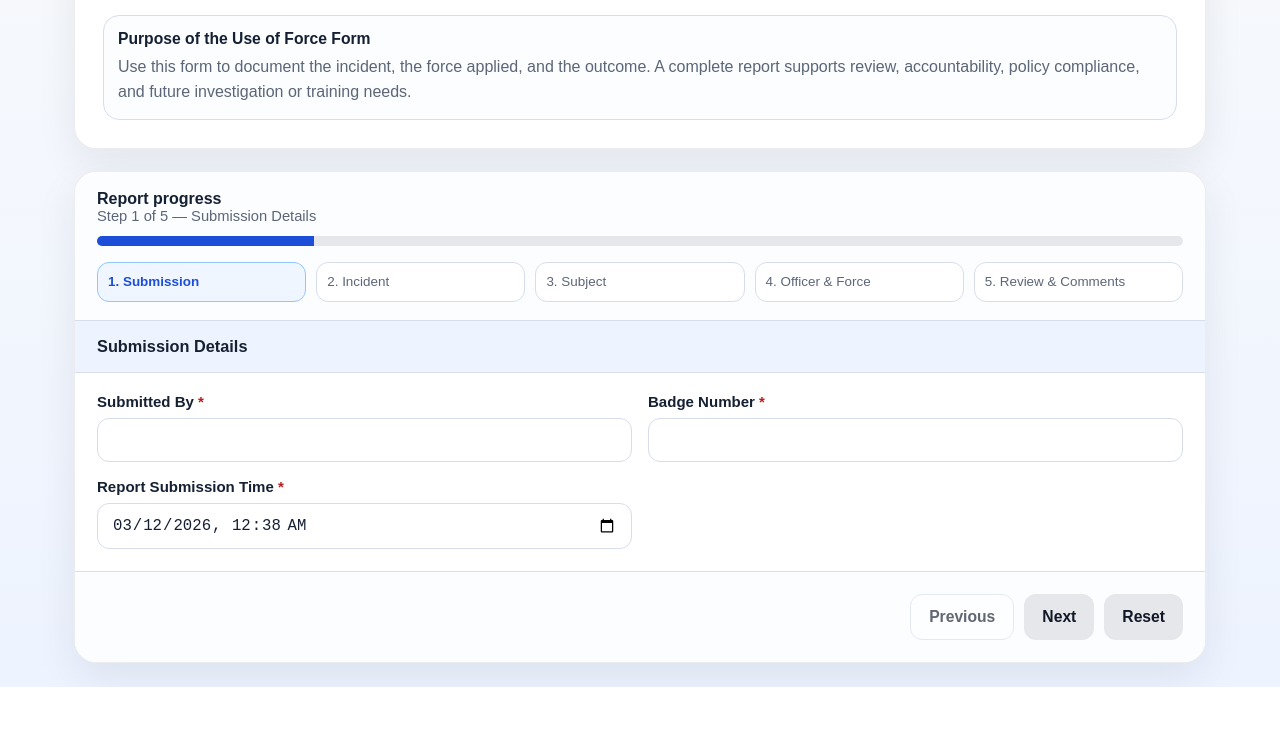
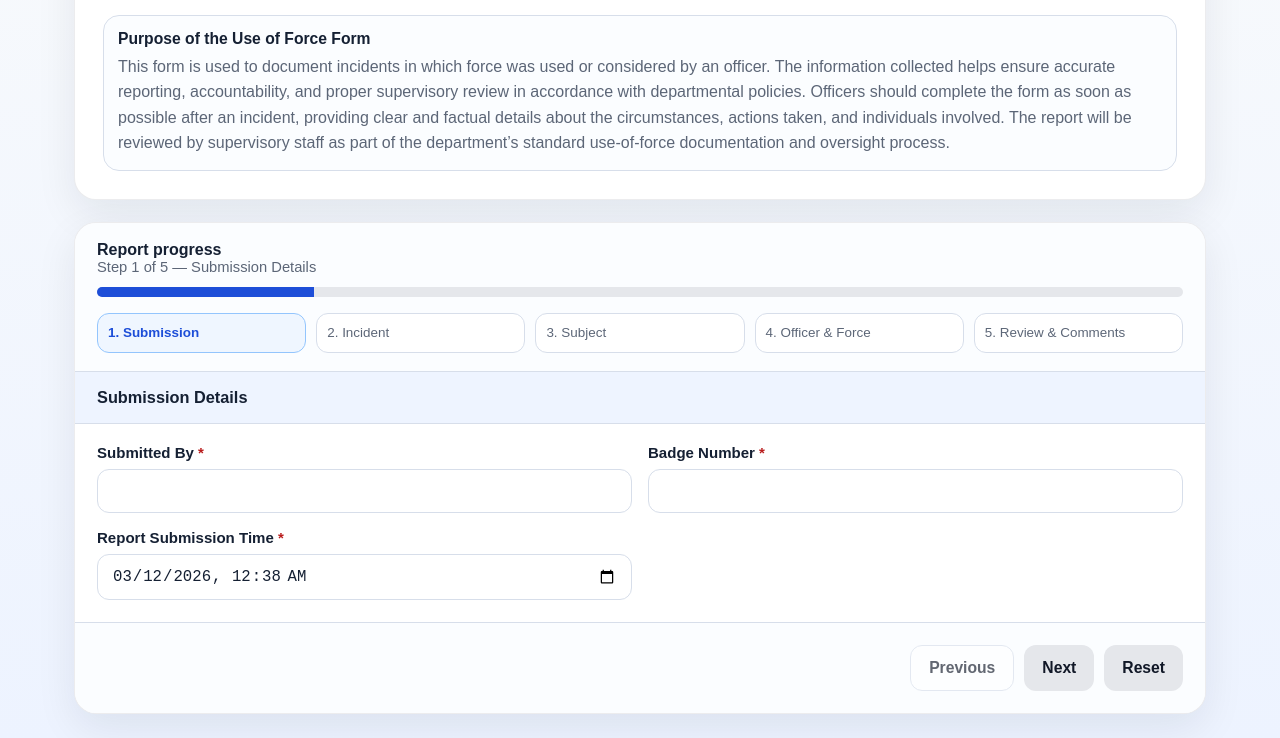
Before and after one commit to rdimchev/Form, a plain HTML site: page index.html in a window 1280 px wide. Shown: the part 146-884 px from the top of the page. Before the commit the page ends 833 px from the top, so only its background shows below. Drawn offline with Linux system fonts and the light colour scheme.

Commit message:
Update index.html
update description

```diff
--- a/index.html
+++ b/index.html
@@ -278,7 +278,7 @@
         </div>
         <div class="mini-card">
           <h3>Purpose of the Use of Force Form</h3>
-          <p>Use this form to document the incident, the force applied, and the outcome. A complete report supports review, accountability, policy compliance, and future investigation or training needs.</p>
+          <p>This form is used to document incidents in which force was used or considered by an officer. The information collected helps ensure accurate reporting, accountability, and proper supervisory review in accordance with departmental policies. Officers should complete the form as soon as possible after an incident, providing clear and factual details about the circumstances, actions taken, and individuals involved. The report will be reviewed by supervisory staff as part of the department’s standard use-of-force documentation and oversight process.</p>
         </div>
       </div>
     </section>
```
